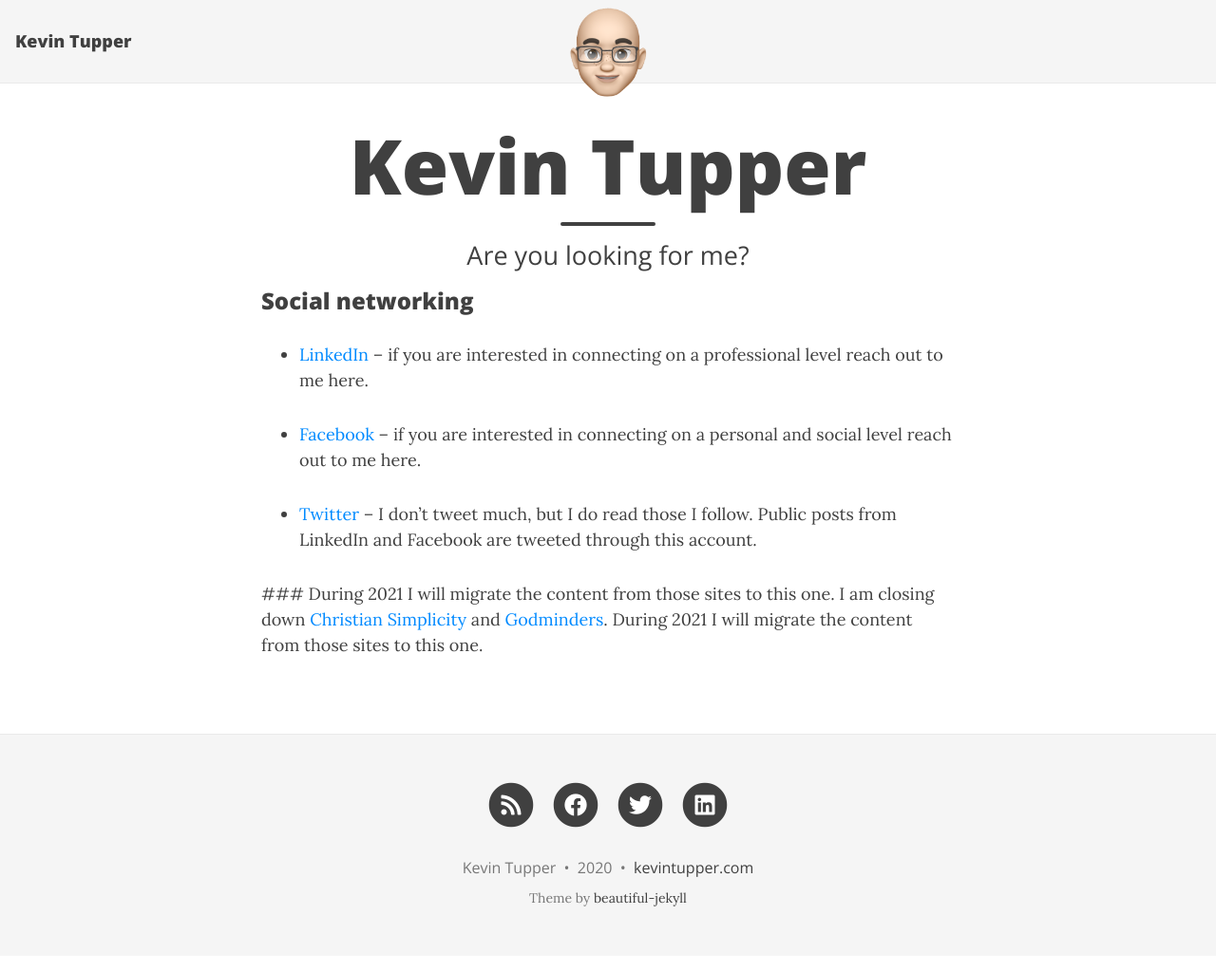
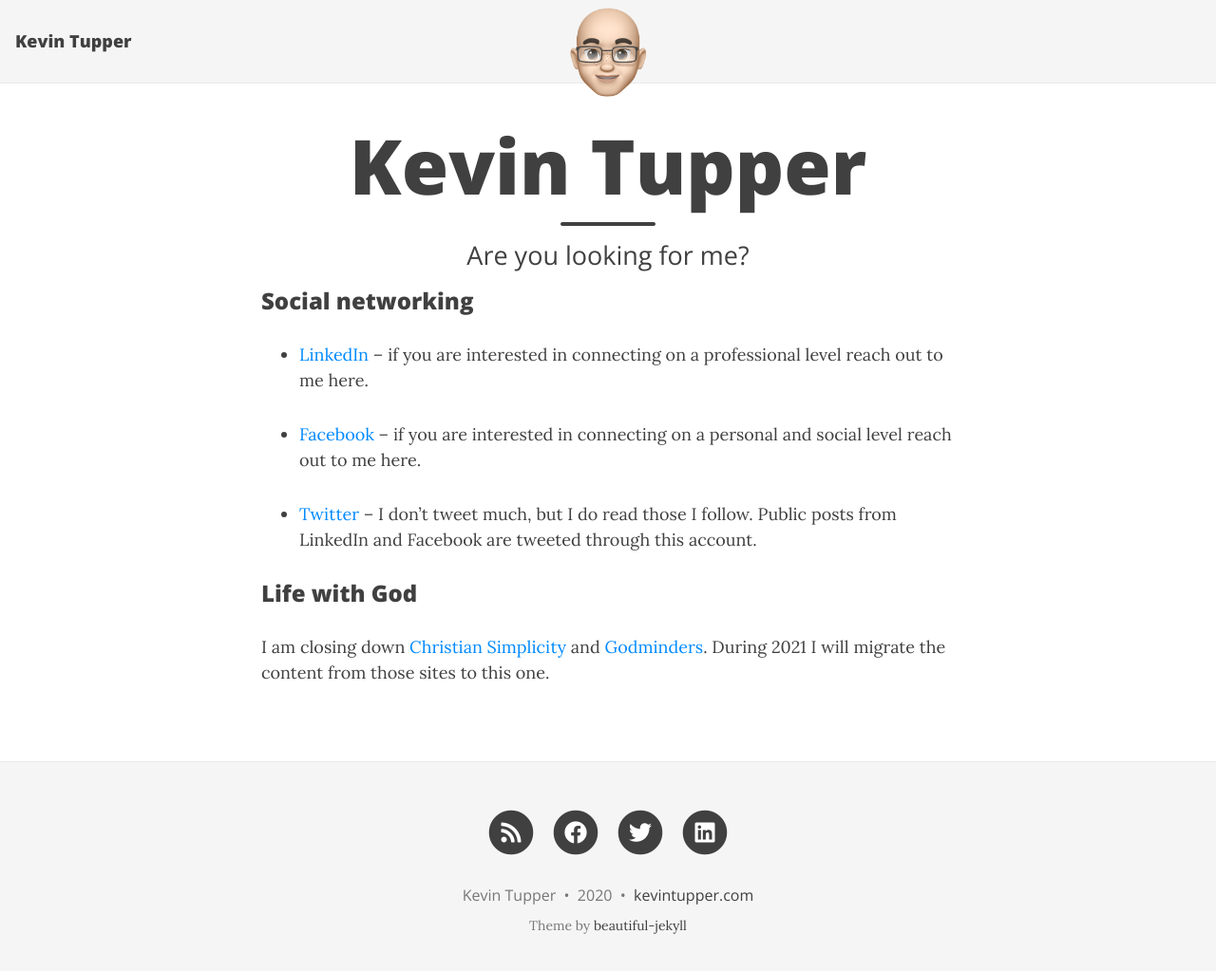
Before and after one commit to KevinTupper/kevintupper.com-old, a Jekyll site: the page built from index.md, in a window 1280 px wide and 1036 px high. Shown: the top 1023 px of the window at 95% size. Built offline with Jekyll 4.4.1, drawn with Linux system fonts in a browser that asks for light colours; nearby versions of some CDN libraries.

Commit message:
Update index.md

```diff
--- a/index.md
+++ b/index.md
@@ -12,6 +12,6 @@
 
 * [Twitter](https://twitter.com/kevintupper) – I don't tweet much, but I do read those I follow.  Public posts from LinkedIn and Facebook are tweeted through this account.
 
-###
-  During 2021 I will migrate the content from those sites to this one.
+### Life with God
+
 I am closing down [Christian Simplicity](https://christiansimplicity.com) and [Godminders](https://godminders.org).  During 2021 I will migrate the content from those sites to this one.
```
